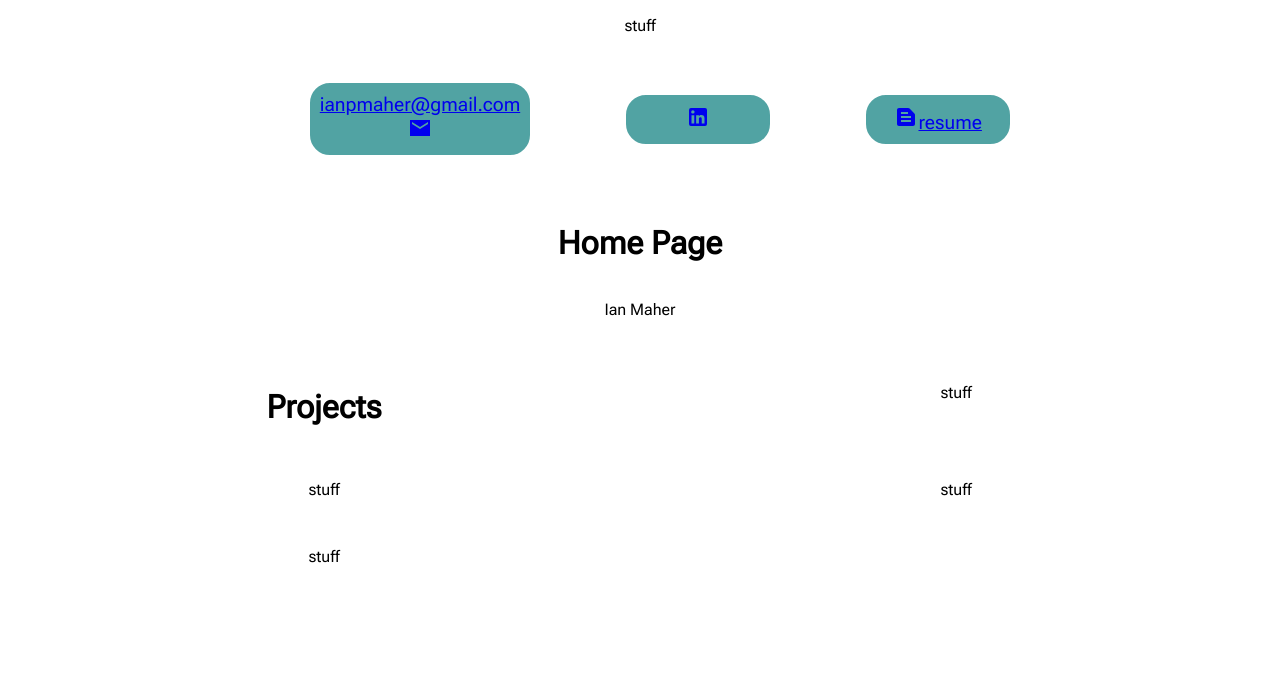
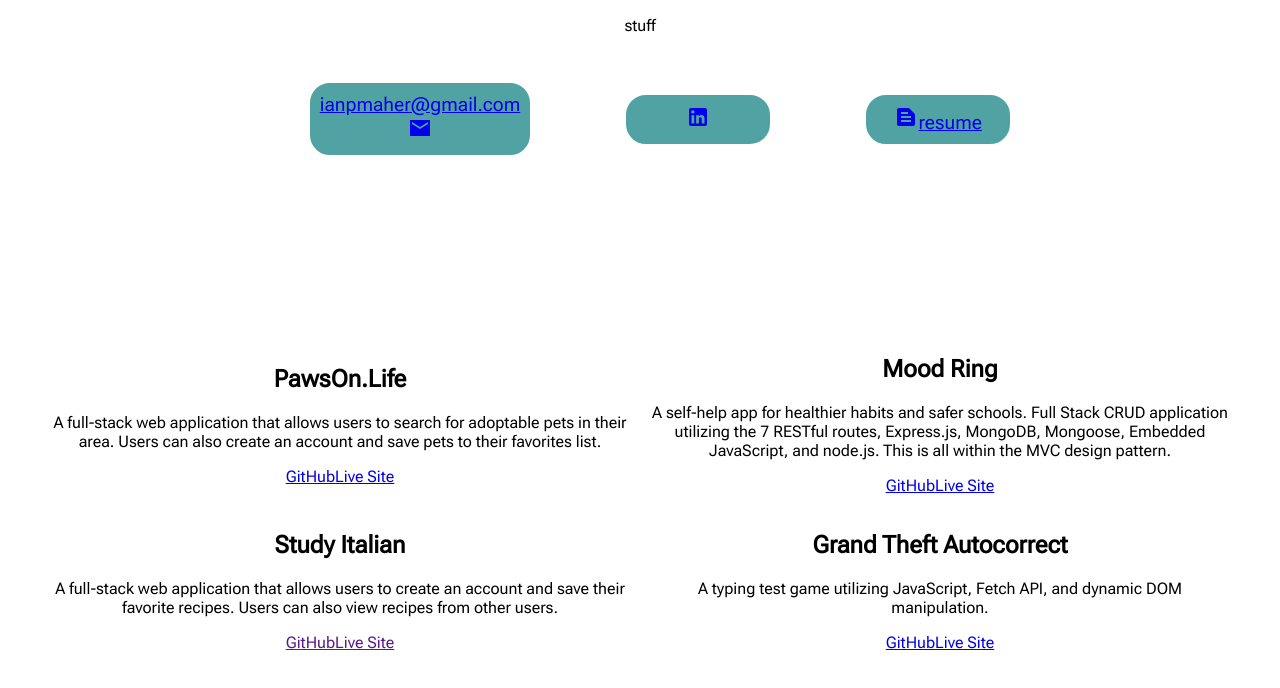
Before and after one commit to ianpmaher/portfolio, a React (Create React App) app in the folder frontend/: page / in a window 1280 px wide. Shown: the top 688 px of the page. Built offline with nearby package versions, Linux system fonts and the light colour scheme.

Commit message:
fixed grid for projects

```diff
--- a/frontend/src/App.js
+++ b/frontend/src/App.js
@@ -1,14 +1,10 @@
 import "./App.css";
-import Header from "./components/Header/Header";
-import Projects from "./components/Projects/Projects";
 import HomePage from "./pages/HomePage/HomePage";
 
 function App() {
     return (
         <div className="App">
-            <Header />
             <HomePage />
-            <Projects />
         </div>
     );
 }
--- a/frontend/src/components/Projects/Projects.js
+++ b/frontend/src/components/Projects/Projects.js
@@ -1,21 +1,44 @@
 import styled from "styled-components";
+import projectsList from "./projectsList";
 
-const ProjectsContainer = styled.div`
+const FlexContainer = styled.div`
+    display: flex;
+    flex-direction: column;
+    align-items: center;
+    justify-content: center;
+    margin: 0 auto;
+`;
+
+const ProjectsContainer = styled.ul`
     display: grid;
     grid-template-columns: repeat(2, 1fr);
     grid-gap: 1rem;
-    padding: 1rem;
+    padding: 3rem;
+    place-items: center;
+    place-content: center;
+    list-style-type: none;
+    @media (max-width: 768px) {
+        grid-template-columns: 1fr;
+    }
 `;
 
-const Projects = () => {
+const Projects = (props) => {
+    const listItems = projectsList.map((project) =>
+        <li key={project.id}>
+            <h2>{project.title}</h2>
+            <p>{project.description}</p>
+            <a href={project.github}>GitHub</a>
+            <a href={project.live}>Live Site</a>
+            {project.name}
+        </li>
+    );
+
     return (
-        <ProjectsContainer>
-            <h1>Projects</h1>
-            <p>stuff</p>
-            <p>stuff</p>
-            <p>stuff</p>
-            <p>stuff</p>
-        </ProjectsContainer>
+        <FlexContainer>
+            <ProjectsContainer>
+                {listItems}
+            </ProjectsContainer>
+        </FlexContainer>
     );
 }
 
--- a/frontend/src/components/Projects/projectsList.js
+++ b/frontend/src/components/Projects/projectsList.js
@@ -2,6 +2,7 @@
 
 [
     {
+        "id": 1,
         "title": "PawsOn.Life",
         "description": "A full-stack web application that allows users to search for adoptable pets in their area. Users can also create an account and save pets to their favorites list.",
         "github": "https://github.com/ianpmaher/pawsOnLifeFrontEnd",
@@ -9,21 +10,26 @@
         "live": "https://pawson.life/"
     },
     {
+        "id": 2,
         "title": "Mood Ring",
         "description": "A self-help app for healthier habits and safer schools. Full Stack CRUD application utilizing the 7 RESTful routes, Express.js, MongoDB, Mongoose, Embedded JavaScript, and node.js. This is all within the MVC design pattern.",
         "github": "https://github.com/ianpmaher/moodring",
         "live": "https://still-sierra-16854-4298cf6fca1b.herokuapp.com/logs/"
     },
     {
+        "id": 3,
         "title": "Study Italian",
         "description": "A full-stack web application that allows users to create an account and save their favorite recipes. Users can also view recipes from other users.",
         "github": "",
         "live": ""
     },
     {
+        "id": 4,
         "title": "Grand Theft Autocorrect",
         "description": "A typing test game utilizing JavaScript, Fetch API, and dynamic DOM manipulation.",
         "github": "https://github.com/ianpmaher/gta",
         "live": "https://grand-theft-autocorrect.netlify.app/"
     }
 ]
+
+export default projectsList;
--- /dev/null
+++ b/frontend/src/pages/Content/Content.js
@@ -0,0 +1,20 @@
+import styled from "styled-components";
+import Projects from "../../components/Projects/Projects";
+
+const ContentContainer = styled.main`
+    display: flex;
+    flex-direction: column;
+    align-items: center;
+    justify-content: center;
+    flex: 1;
+`;
+
+const Content = () => {
+    return (
+        <ContentContainer>
+            <Projects />
+        </ContentContainer>
+    );
+}
+
+export default Content;
--- a/frontend/src/pages/HomePage/HomePage.js
+++ b/frontend/src/pages/HomePage/HomePage.js
@@ -1,17 +1,33 @@
 import styled from 'styled-components';
+import Content from '../Content/Content';
+import Sidebar from '../Sidebar/Sidebar';
+import Header from '../../components/Header/Header';
 
 const HomePageContainer = styled.div`
     display: flex;
     flex-direction: column;
     align-items: center;
-    padding: 1rem;
+    justify-content: center;
+    min-height: 100vh;
+`;
+
+const HolyGrailBody = styled.div`
+    display: flex;
+    flex-direction: column;
+    flex: 1;
+    align-items: center;
+    justify-content: center;
+    width: 100%;
 `;
 
 const HomePage = () => {
     return (
         <HomePageContainer>
-            <h1>Home Page</h1>
-            <p>Ian Maher</p>
+            <Header />
+            <HolyGrailBody>
+                <Content />
+                {/* <Sidebar /> */}
+            </HolyGrailBody>
         </HomePageContainer>
     );
 }
--- /dev/null
+++ b/frontend/src/pages/Sidebar/Sidebar.js
@@ -0,0 +1,28 @@
+import styled from "styled-components";
+
+const SidebarContainer = styled.nav`
+    display: flex;
+    flex-direction: column;
+    align-items: center;
+    position: sticky;
+    top: 0;
+    height: 100vh;
+    width: 10rem;
+    background-color: #51A3A3;
+    padding: 1rem;
+    flex: 0 0 12rem;
+    order: -1;
+    @media (max-width: 768px) {
+        width: 5rem;
+    }
+`;
+
+const Sidebar = () => {
+    return (
+        <SidebarContainer>
+            sidebar
+        </SidebarContainer>
+    );
+}
+
+export default Sidebar;
```
